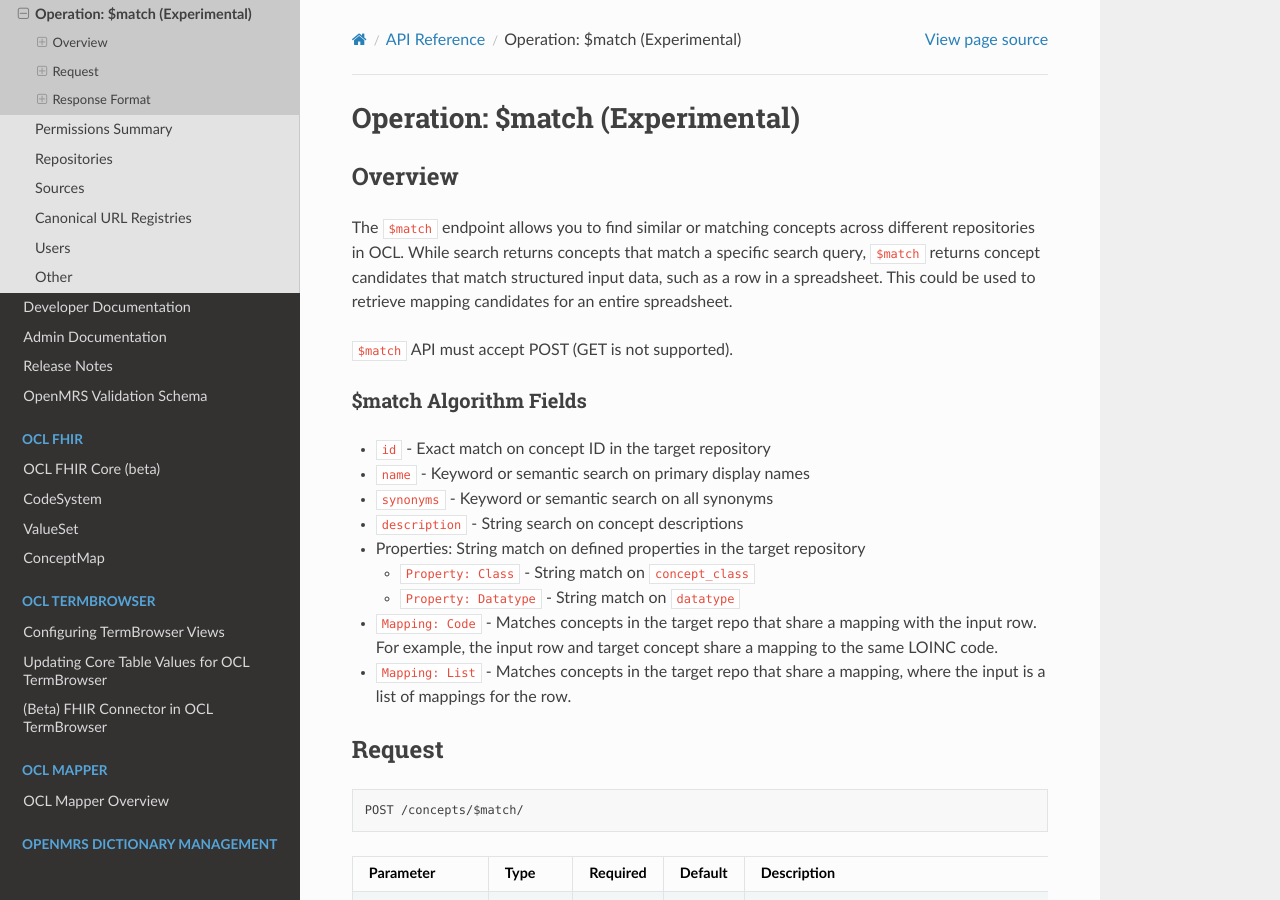
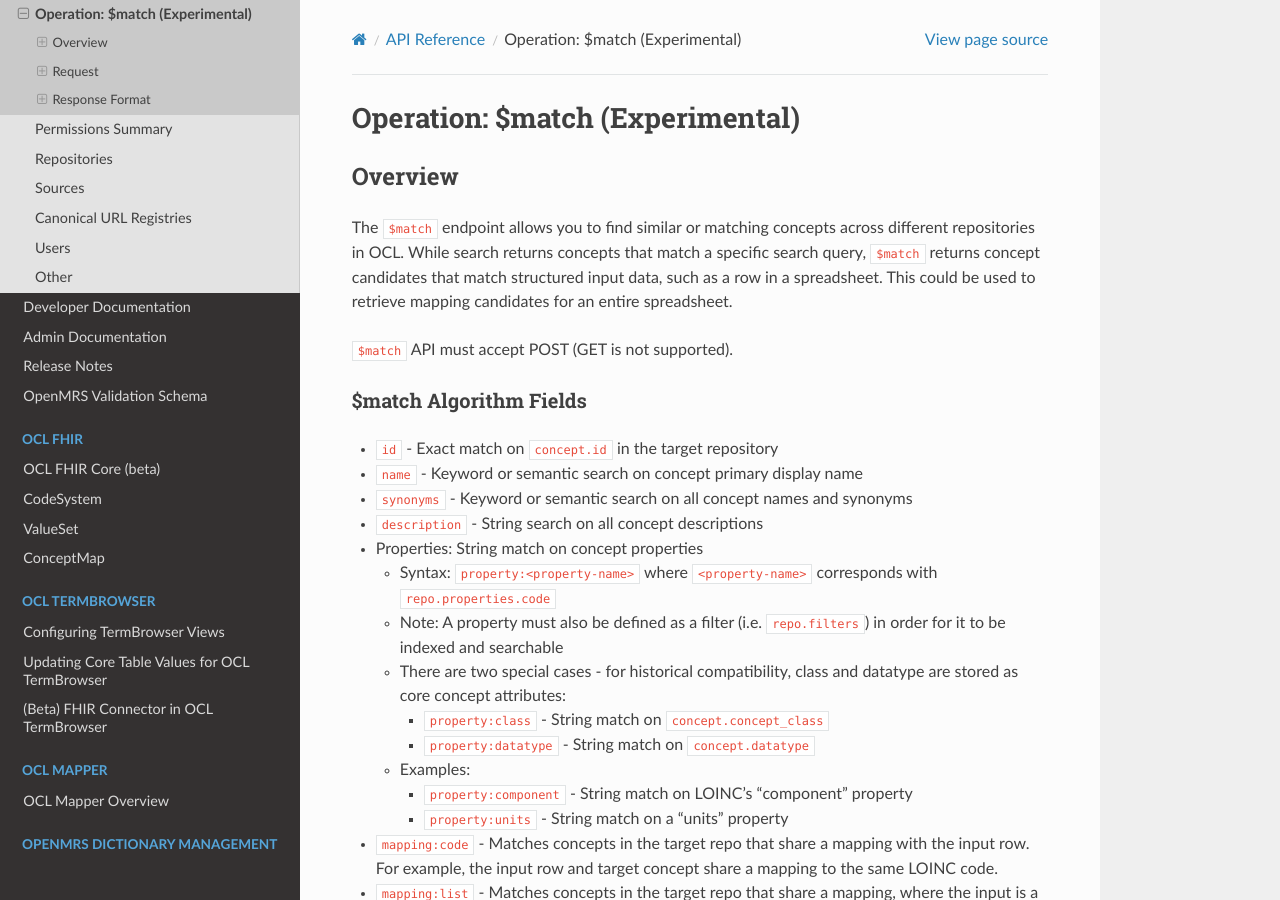
Before and after one commit to OpenConceptLab/ocl-docs, a Sphinx documentation site: the page built from docs/source/oclapi/apireference/match.md, in a window 1280 px wide and 900 px high. Built offline with Sphinx 7.4.7 and the Read the Docs theme 3.1.0, drawn with Linux system fonts in a browser that asks for light colours.

Commit message:
Update match.md
Updated $match algorithm fields

````diff
--- a/docs/source/oclapi/apireference/match.md
+++ b/docs/source/oclapi/apireference/match.md
@@ -7,15 +7,21 @@
 `$match` API must accept POST (GET is not supported).
 
 ### $match Algorithm Fields
-- `id` - Exact match on concept ID in the target repository
-- `name` - Keyword or semantic search on primary display names
-- `synonyms` - Keyword or semantic search on all synonyms
-- `description` - String search on concept descriptions
-- Properties: String match on defined properties in the target repository
-  - `Property: Class` - String match on `concept_class`
-  - `Property: Datatype` - String match on `datatype`
-- `Mapping: Code` - Matches concepts in the target repo that share a mapping with the input row. For example, the input row and target concept share a mapping to the same LOINC code.
-- `Mapping: List` - Matches concepts in the target repo that share a mapping, where the input is a list of mappings for the row.
+- `id` - Exact match on `concept.id` in the target repository
+- `name` - Keyword or semantic search on concept primary display name
+- `synonyms` - Keyword or semantic search on all concept names and synonyms
+- `description` - String search on all concept descriptions
+- Properties: String match on concept properties
+  - Syntax: `property:<property-name>` where `<property-name>` corresponds with `repo.properties.code`
+  - Note: A property must also be defined as a filter (i.e. `repo.filters`) in order for it to be indexed and searchable
+  - There are two special cases - for historical compatibility, class and datatype are stored as core concept attributes:
+    - `property:class` - String match on `concept.concept_class`
+    - `property:datatype` - String match on `concept.datatype`
+  - Examples:
+    - `property:component` - String match on LOINC's "component" property
+    - `property:units` - String match on a "units" property
+- `mapping:code` - Matches concepts in the target repo that share a mapping with the input row. For example, the input row and target concept share a mapping to the same LOINC code.
+- `mapping:list` - Matches concepts in the target repo that share a mapping, where the input is a list of mappings for the row.
 
 ## Request
 ```
````
